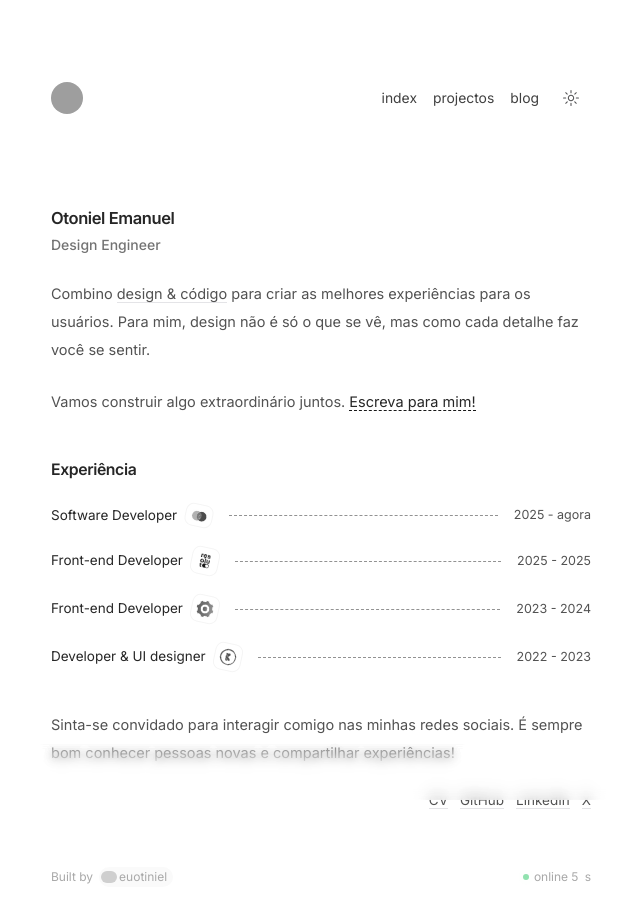
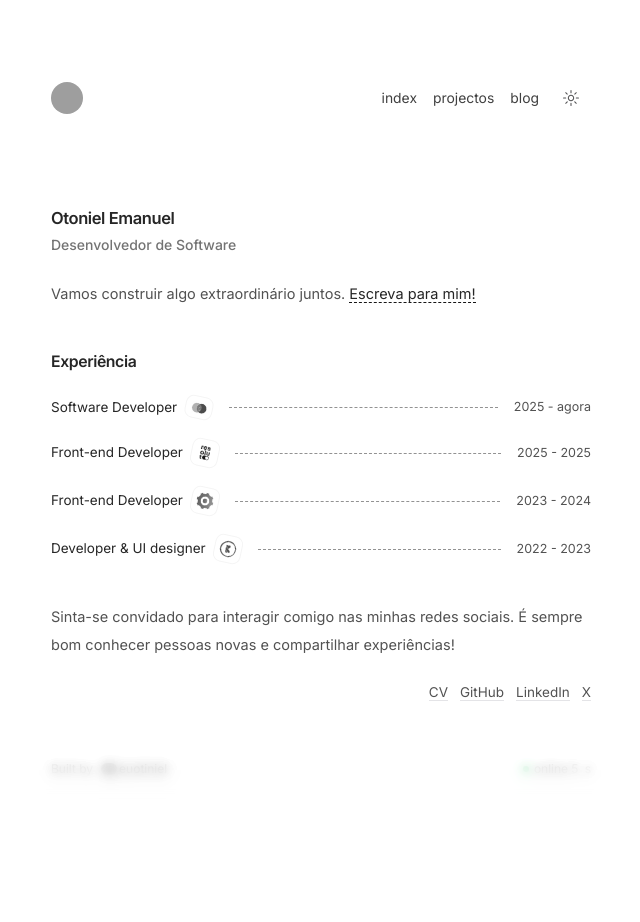
Before and after one commit to euotiniel/euotiniel.com, a Next.js app: page / in a window 1280 px wide. Shown: the top 922 px of the page, without its empty margins (319-959 px from the left). Built offline with nearby package versions, Linux system fonts and the light colour scheme; no server answers; grey boxes are pictures that could not be loaded.

Commit message:
update job title and modify introductory text

```diff
--- a/src/app/page.tsx
+++ b/src/app/page.tsx
@@ -10,12 +10,12 @@ export default function page() {
         Otoniel Emanuel
       </h1>
       <span className="text-sm font-medium text-neutral-500">
-        Design Engineer
+        Desenvolvedor de Software
       </span>
       <div className="mt-6">
-        <p className="text-[14.5px] leading-7 text-neutral-600 dark:text-neutral-400 [&:not(:first-child)]:mt-6">
+       {/*  <p className="text-[14.5px] leading-7 text-neutral-600 dark:text-neutral-400 [&:not(:first-child)]:mt-6">
         Combino <span className='transition-all border-b text-neutral-600 duration-500 cursor-default select-none'>design & código</span> para criar as melhores experiências para os usuários. Para mim, design não é só o que se vê, mas como cada detalhe faz você se sentir.
-        </p>
+        </p> */}
         <p className="text-[14.5px] leading-7 text-neutral-600 dark:text-neutral-400 [&:not(:first-child)]:mt-6">
           Vamos construir algo extraordinário juntos.  <VaulDrawer />
         </p>
```
